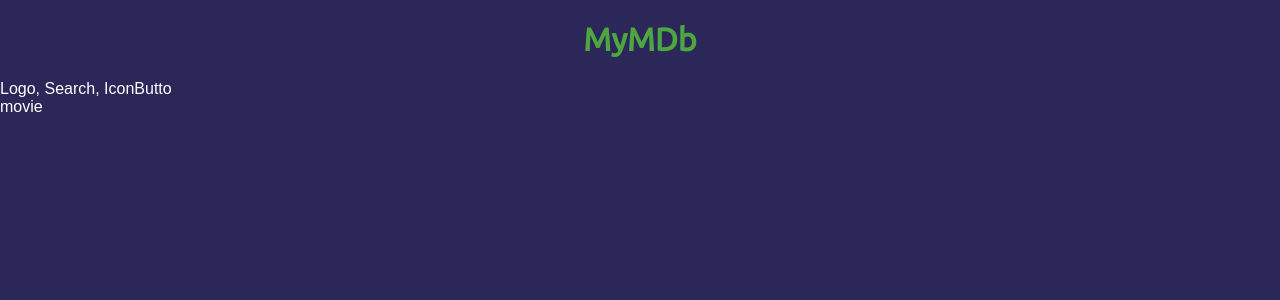
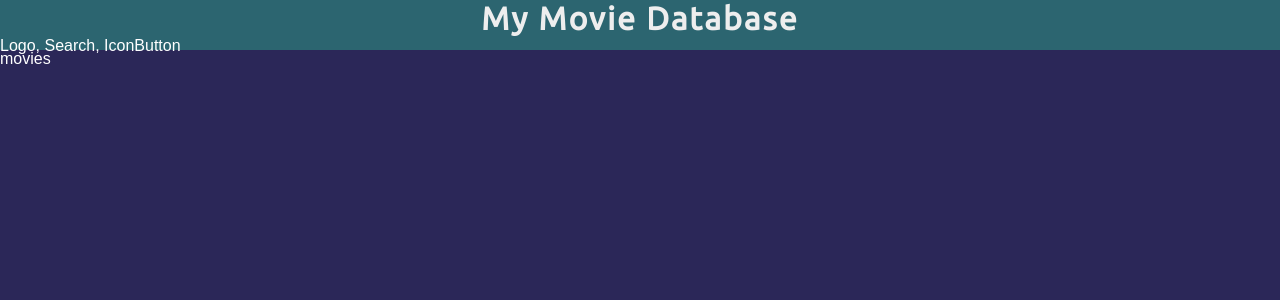
Before and after one commit to holgermanzke/mymdb, a React (Create React App) app: page / in a window 1280 px wide. Shown: the top 300 px of the page. Built offline with nearby package versions, Linux system fonts and the light colour scheme; a web font is replaced by a local one.

Commit message:
add header and style logo

```diff
--- a/src/App.js
+++ b/src/App.js
@@ -1,13 +1,14 @@
 import React from "react";
 import GlobalStyles from "./components/GlobalStyles";
+import Header from "./components/Header";
 
 function App() {
   return (
     <>
       <GlobalStyles />
-      <h1>MyMDb</h1>
-      <header>Logo, Search, IconButto</header>
-      <main>movie</main>
+
+      <Header />
+      <main>movies</main>
     </>
   );
 }
--- a/src/components/GlobalStyles.js
+++ b/src/components/GlobalStyles.js
@@ -20,12 +20,6 @@ export default function GlobalStyles() {
           font-family: "News Cycle", sans-serif;
           color: white;
         }
-        h1,
-        h2 {
-          font-family: "Ubuntu", sans-serif;
-          text-align: center;
-          color: #4da641;
-        }
       `}
     />
   );
--- /dev/null
+++ b/src/components/Header.js
@@ -0,0 +1,17 @@
+import React from "react";
+import styled from "@emotion/styled";
+import Logo from "./logo";
+
+const AppBar = styled.header`
+  background: #2c6570;
+  height: 50px;
+`;
+
+export default function Header() {
+  return (
+    <AppBar>
+      <Logo text="My Movie Database" />
+      Logo, Search, IconButton
+    </AppBar>
+  );
+}
--- /dev/null
+++ b/src/components/logo.js
@@ -0,0 +1,14 @@
+import React from "react";
+import styled from "@emotion/styled";
+
+const Title = styled.h1`
+  margin: 0;
+  font-family: "Ubuntu", sans-serif;
+  text-align: center;
+  color: #eeeeee;
+  letter-spacing: 2px;
+`;
+
+export default function Logo({ text }) {
+  return <Title>{text}</Title>;
+}
```
